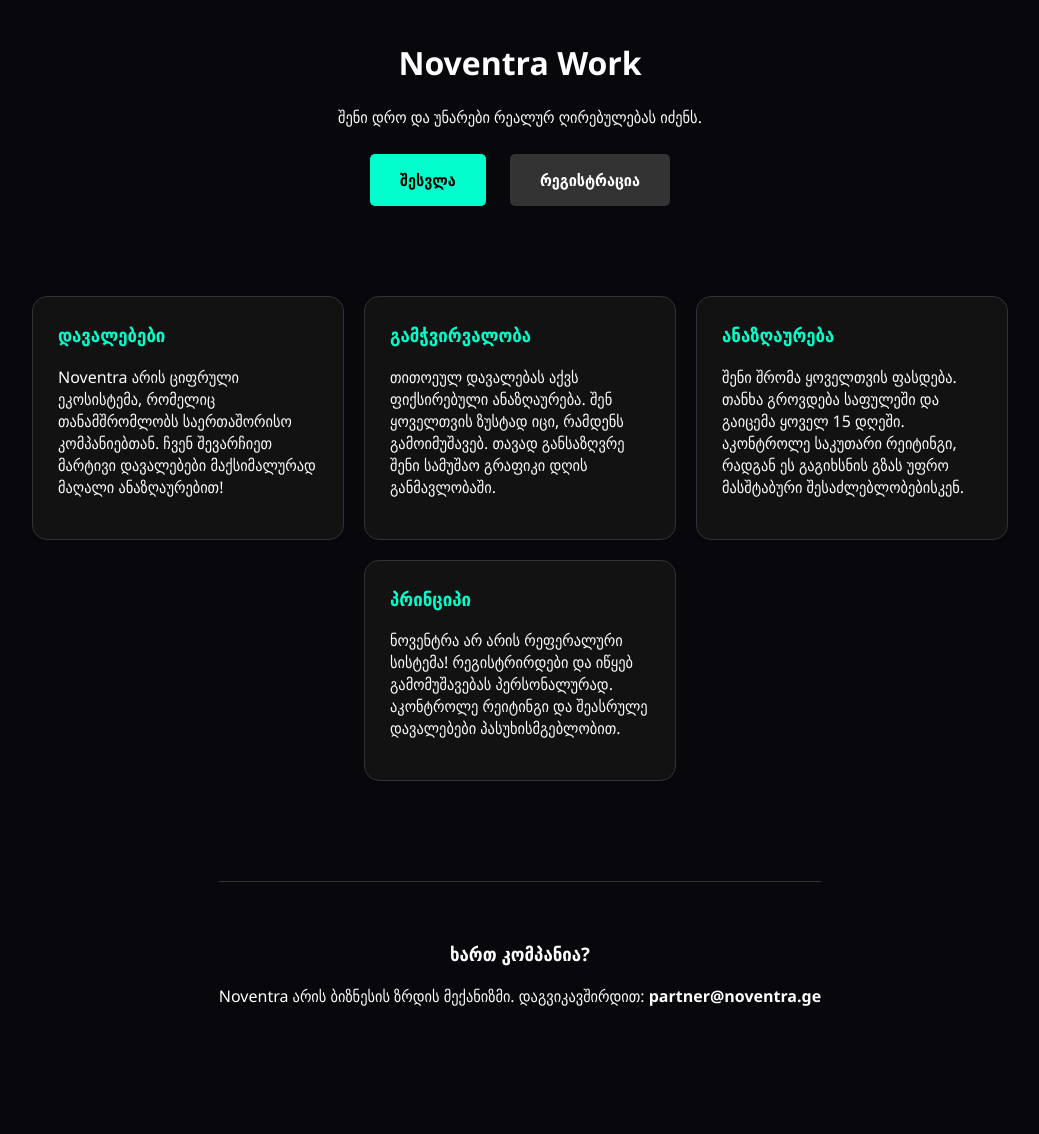
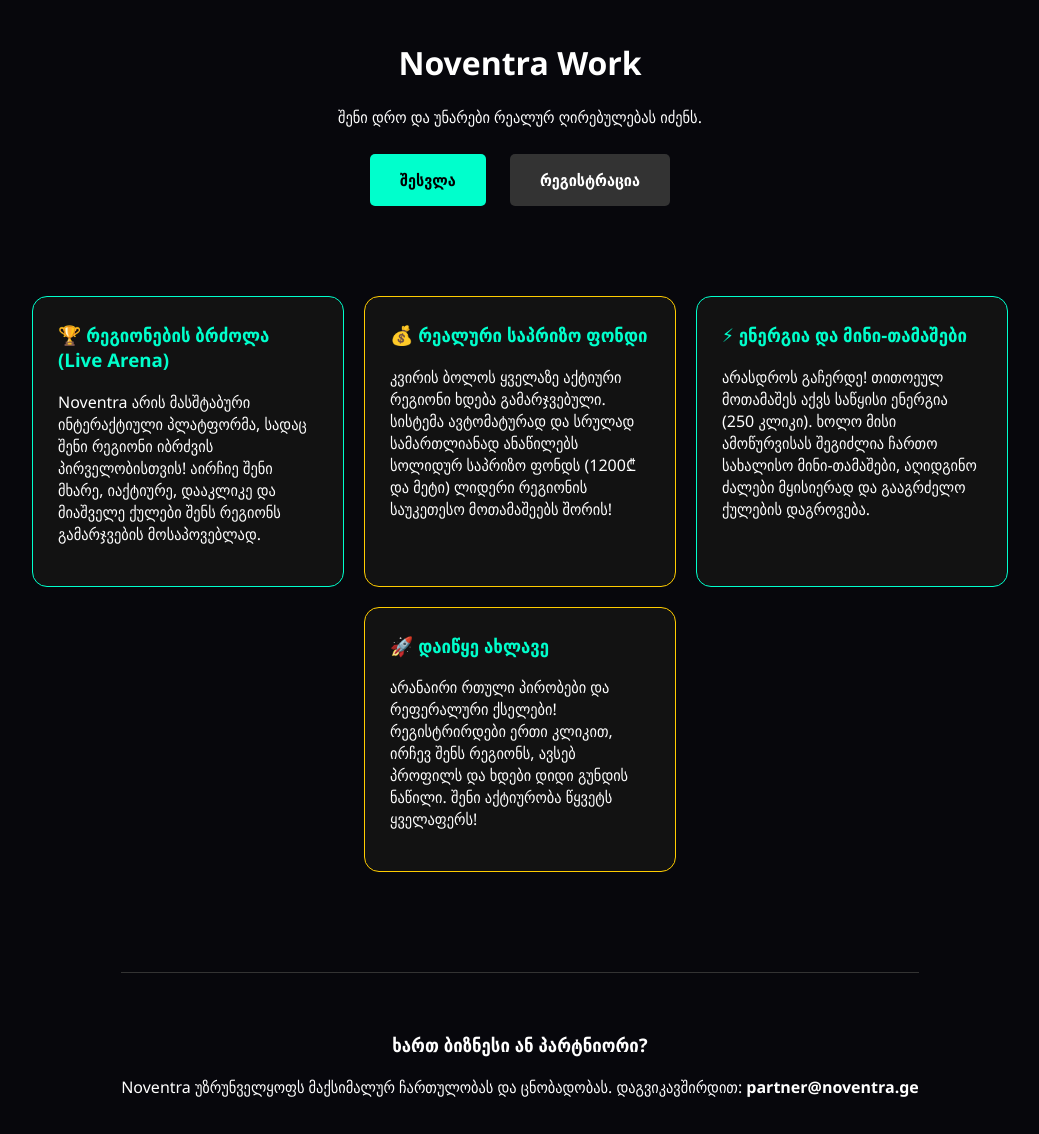
Before and after one commit to ninokvlividze20-alt/noventra-work, a Flask app: page / in a window 1280 px wide. Shown: the whole page, without its empty margins (120-1159 px from the left). Before the commit the page ends 1006 px from the top, so only its background shows below. Run offline with Flask 3, Linux system fonts and the light colour scheme.

Commit message:
Update index.html homepage texts to highlight platform features

```diff
--- a/templates/index.html
+++ b/templates/index.html
@@ -20,26 +20,26 @@
 </div>
 
 <div class="container">
-    <div class="card">
-        <h3>დავალებები</h3>
-        <p>Noventra არის ციფრული ეკოსისტემა, რომელიც თანამშრომლობს საერთაშორისო კომპანიებთან. ჩვენ შევარჩიეთ მარტივი დავალებები მაქსიმალურად მაღალი ანაზღაურებით!</p>
+    <div class="card" style="border-color: #00ffcc;">
+        <h3>🏆 რეგიონების ბრძოლა (Live Arena)</h3>
+        <p>Noventra არის მასშტაბური ინტერაქტიული პლატფორმა, სადაც შენი რეგიონი იბრძვის პირველობისთვის! აირჩიე შენი მხარე, იაქტიურე, დააკლიკე და მიაშველე ქულები შენს რეგიონს გამარჯვების მოსაპოვებლად.</p>
     </div>
-    <div class="card">
-        <h3>გამჭვირვალობა</h3>
-        <p>თითოეულ დავალებას აქვს ფიქსირებული ანაზღაურება. შენ ყოველთვის ზუსტად იცი, რამდენს გამოიმუშავებ. თავად განსაზღვრე შენი სამუშაო გრაფიკი დღის განმავლობაში.</p>
+    <div class="card" style="border-color: #ffcc00;">
+        <h3>💰 რეალური საპრიზო ფონდი</h3>
+        <p>კვირის ბოლოს ყველაზე აქტიური რეგიონი ხდება გამარჯვებული. სისტემა ავტომატურად და სრულად სამართლიანად ანაწილებს სოლიდურ საპრიზო ფონდს (1200₾ და მეტი) ლიდერი რეგიონის საუკეთესო მოთამაშეებს შორის!</p>
     </div>
-    <div class="card">
-        <h3>ანაზღაურება</h3>
-        <p>შენი შრომა ყოველთვის ფასდება. თანხა გროვდება საფულეში და გაიცემა ყოველ 15 დღეში. აკონტროლე საკუთარი რეიტინგი, რადგან ეს გაგიხსნის გზას უფრო მასშტაბური შესაძლებლობებისკენ.</p>
+    <div class="card" style="border-color: #00ffcc;">
+        <h3>⚡ ენერგია და მინი-თამაშები</h3>
+        <p>არასდროს გაჩერდე! თითოეულ მოთამაშეს აქვს საწყისი ენერგია (250 კლიკი). ხოლო მისი ამოწურვისას შეგიძლია ჩართო სახალისო მინი-თამაშები, აღიდგინო ძალები მყისიერად და გააგრძელო ქულების დაგროვება.</p>
     </div>
-    <div class="card">
-        <h3>პრინციპი</h3>
-        <p>ნოვენტრა არ არის რეფერალური სისტემა! რეგისტრირდები და იწყებ გამომუშავებას პერსონალურად. აკონტროლე რეიტინგი და შეასრულე დავალებები პასუხისმგებლობით.</p>
+    <div class="card" style="border-color: #ffcc00;">
+        <h3>🚀 დაიწყე ახლავე</h3>
+        <p>არანაირი რთული პირობები და რეფერალური ქსელები! რეგისტრირდები ერთი კლიკით, ირჩევ შენს რეგიონს, ავსებ პროფილს და ხდები დიდი გუნდის ნაწილი. შენი აქტიურობა წყვეტს ყველაფერს!</p>
     </div>
 </div>
 
 <div class="footer">
-    <h3>ხართ კომპანია?</h3>
-    <p>Noventra არის ბიზნესის ზრდის მექანიზმი. დაგვიკავშირდით: <b>partner@noventra.ge</b></p>
+    <h3>ხართ ბიზნესი ან პარტნიორი?</h3>
+    <p>Noventra უზრუნველყოფს მაქსიმალურ ჩართულობას და ცნობადობას. დაგვიკავშირდით: <b>partner@noventra.ge</b></p>
 </div>
 {% endblock %}
```
